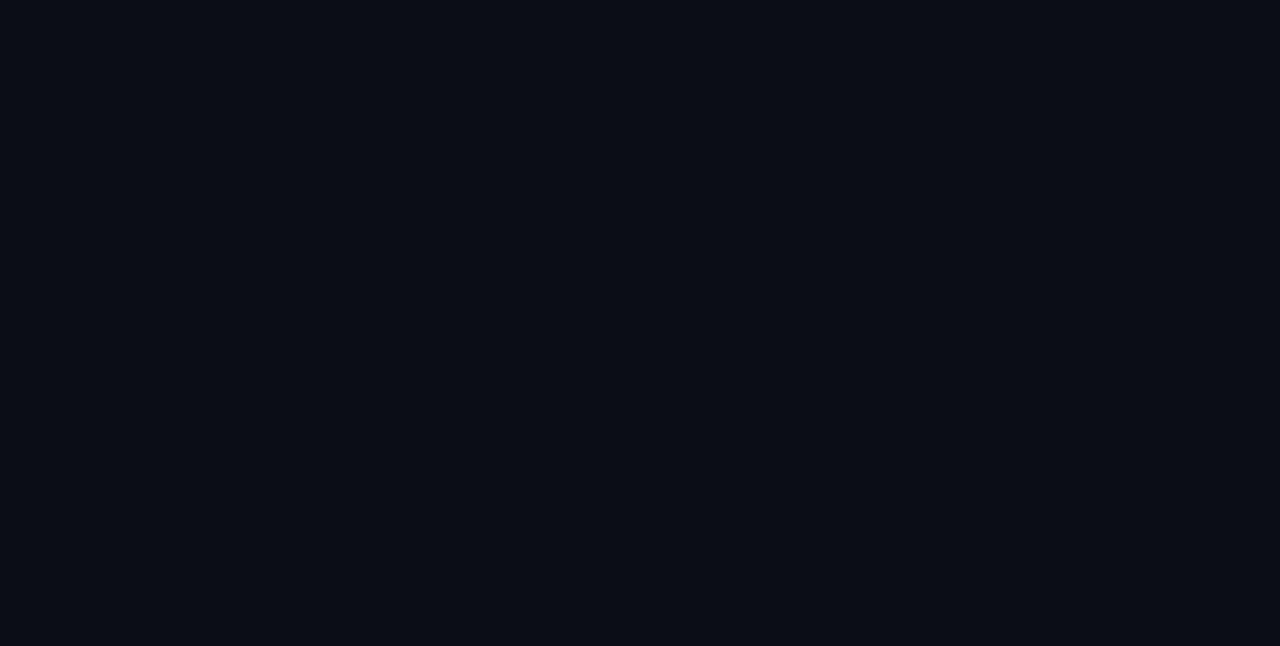
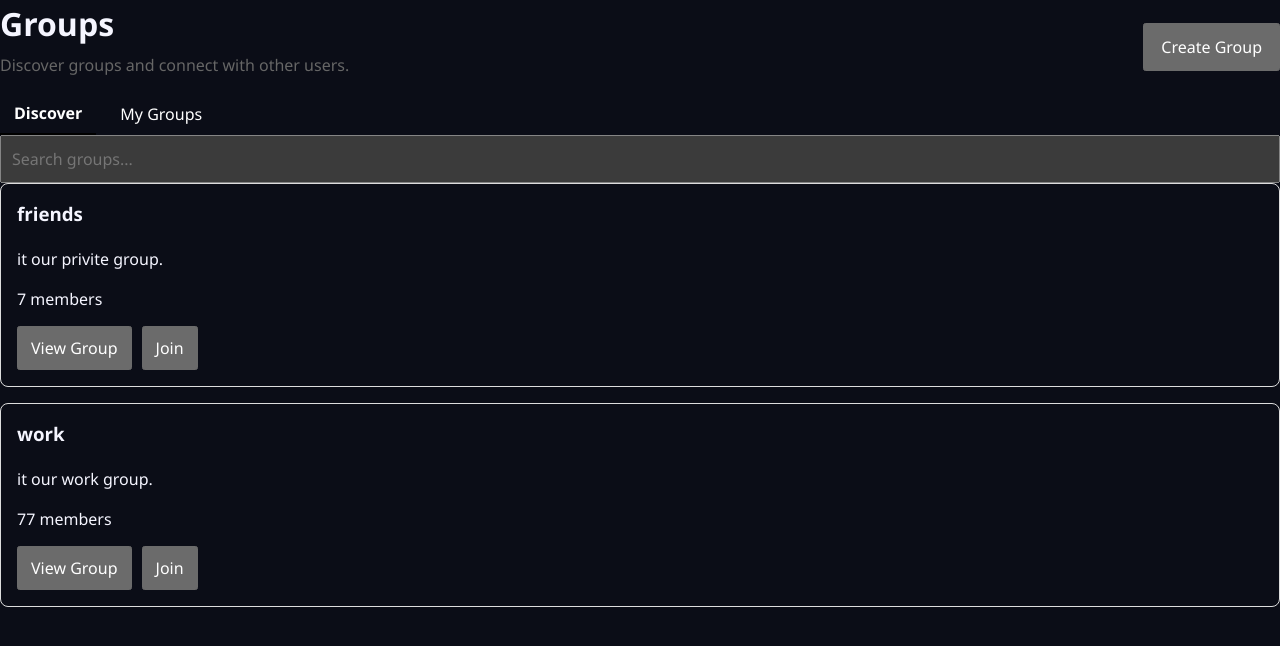
Before and after one commit to mohdalmadhon/social-network, a Vue app in the folder frontend/: page /groups in a window 1280 px wide. Before the commit this address had no page. Shown: the top 646 px of the page. Built offline with nearby package versions, Linux system fonts and the light colour scheme; a web font is replaced by a local one.

Commit message:
Add groups page components

```diff
--- /dev/null
+++ b/frontend/src/components/groups/CreateGroupModal.vue
@@ -0,0 +1,108 @@
+<script setup>
+import { ref } from 'vue'
+
+defineProps({
+    show: {
+        type: Boolean,
+        default: false
+    }
+})
+
+const emit = defineEmits(['close', 'create'])
+
+const title = ref('')
+const description = ref('')
+
+function submitGroup() {
+    if (!title.value.trim() || !description.value.trim()) {
+        console.log("Error: the title and description could not be empty!")
+        return
+    }
+
+    emit('create', {
+        title: title.value,
+        description: description.value
+    })
+
+    title.value = ''
+    description.value = ''
+}
+</script>
+
+<template>
+    <div v-if="show" class="modal-overlay" @click.self="emit('close')">
+        <div class="modal">
+            <h2>Create Group</h2>
+
+            <form @submit.prevent="submitGroup">
+                <label>
+                    Group Title
+                </label>
+
+                <input v-model="title" type="text" placeholder="Enter group title" />
+
+                <label>
+                    Description
+                </label>
+
+                <textarea v-model="description" placeholder="Enter group description"></textarea>
+
+                <div class="actions">
+                    <button type="button" @click="emit('close')">
+                        Cancel
+                    </button>
+
+                    <button type="submit">
+                        Create
+                    </button>
+                </div>
+            </form>
+        </div>
+    </div>
+</template>
+
+<style scoped>
+.modal-overlay {
+    position: fixed;
+    inset: 0;
+    background: rgba(0, 0, 0, 0.5);
+
+    display: flex;
+    justify-content: center;
+    align-items: center;
+}
+
+.modal {
+    width: 400px;
+    padding: 20px;
+    background: white;
+    border-radius: 10px;
+}
+
+form {
+    display: flex;
+    flex-direction: column;
+    gap: 10px;
+}
+
+input,
+textarea {
+    padding: 10px;
+}
+
+textarea {
+    min-height: 100px;
+    resize: vertical;
+}
+
+.actions {
+    display: flex;
+    justify-content: flex-end;
+    gap: 10px;
+}
+
+button {
+    padding: 8px 14px;
+    cursor: pointer;
+}
+</style>
--- /dev/null
+++ b/frontend/src/components/groups/GroupCard.vue
@@ -0,0 +1,59 @@
+<script setup>
+defineProps({
+    group: {
+        type: Object,
+        required: true
+    }
+})
+
+const emit = defineEmits(['join-group', 'view-group'])
+</script>
+
+<template>
+    <div class="group-card">
+        <h3>{{ group.title }}</h3>
+
+        <p>{{ group.description }}</p>
+
+        <span>
+            {{ group.memberCount }} members
+        </span>
+
+        <div class="actions">
+            <button @click="emit('view-group', group.id)">
+                View Group
+            </button>
+
+            <button v-if="!group.isMember && !group.requested" @click="emit('join-group', group.id)">
+                Join
+            </button>
+
+            <button v-else-if="group.requested" disabled>
+                Requested
+            </button>
+        </div>
+    </div>
+</template>
+
+<style scoped>
+.group-card {
+    padding: 16px;
+    border: 1px solid #ddd;
+    border-radius: 8px;
+}
+
+.group-card h3 {
+    margin-top: 0;
+}
+
+.actions {
+    margin-top: 15px;
+    display: flex;
+    gap: 10px;
+}
+
+button {
+    padding: 8px 12px;
+    cursor: pointer;
+}
+</style>
--- /dev/null
+++ b/frontend/src/components/groups/GroupSearch.vue
@@ -0,0 +1,23 @@
+<script setup>
+defineProps({
+    modelValue: {
+        type: String,
+        default: ''
+    }
+})
+
+const emit = defineEmits(['update:modelValue'])
+</script>
+
+<template>
+    <input type="text" placeholder="Search groups..." :value="modelValue"
+        @input="emit('update:modelValue', $event.target.value)" />
+</template>
+
+<style scoped>
+input {
+    width: 100%;
+    padding: 10px;
+    box-sizing: border-box;
+}
+</style>
--- /dev/null
+++ b/frontend/src/components/groups/GroupsHeader.vue
@@ -0,0 +1,38 @@
+<script setup>
+const emit = defineEmits(['create-group'])
+</script>
+
+<template>
+    <div class="groups-header">
+        <div>
+            <h1>Groups</h1>
+            <p>Discover groups and connect with other users.</p>
+        </div>
+
+        <button @click="emit('create-group')">
+            Create Group
+        </button>
+    </div>
+</template>
+
+<style scoped>
+.groups-header {
+    display: flex;
+    justify-content: space-between;
+    align-items: center;
+}
+
+.groups-header h1 {
+    margin: 0;
+}
+
+.groups-header p {
+    margin-top: 5px;
+    color: #666;
+}
+
+button {
+    padding: 10px 16px;
+    cursor: pointer;
+}
+</style>
--- /dev/null
+++ b/frontend/src/components/groups/GroupsList.vue
@@ -0,0 +1,32 @@
+<script setup>
+import GroupCard from './GroupCard.vue'
+
+defineProps({
+    groups: {
+        type: Array,
+        default: () => []
+    }
+})
+
+const emit = defineEmits(['join-group', 'view-group'])
+</script>
+
+<template>
+    <div>
+        <div v-if="groups.length" class="groups-list">
+            <GroupCard v-for="group in groups" :key="group.id" :group="group" @join-group="emit('join-group', $event)"
+                @view-group="emit('view-group', $event)" />
+        </div>
+
+        <p v-else>
+            No groups found.
+        </p>
+    </div>
+</template>
+
+<style scoped>
+.groups-list {
+    display: grid;
+    gap: 16px;
+}
+</style>
--- /dev/null
+++ b/frontend/src/components/groups/GroupsTabs.vue
@@ -0,0 +1,41 @@
+<script setup>
+defineProps({
+    activeTab: {
+        type: String,
+        required: true
+    }
+})
+
+const emit = defineEmits(['change-tab'])
+</script>
+
+<template>
+    <div class="groups-tabs">
+        <button :class="{ active: activeTab === 'discover' }" @click="emit('change-tab', 'discover')">
+            Discover
+        </button>
+
+        <button :class="{ active: activeTab === 'my-groups' }" @click="emit('change-tab', 'my-groups')">
+            My Groups
+        </button>
+    </div>
+</template>
+
+<style scoped>
+.groups-tabs {
+    display: flex;
+    gap: 10px;
+}
+
+button {
+    padding: 8px 14px;
+    border: none;
+    background: transparent;
+    cursor: pointer;
+}
+
+button.active {
+    font-weight: bold;
+    border-bottom: 2px solid black;
+}
+</style>
--- a/frontend/src/pages/GroupsPage.vue
+++ b/frontend/src/pages/GroupsPage.vue
@@ -1,14 +1,83 @@
 <script setup>
-import AuthenticatedLayout from '@/components/layout/AuthenticatedLayout.vue'
-import PageIntroduction from '@/components/layout/PageIntroduction.vue'
+import { ref } from 'vue'
+import GroupsHeader from '@/components/groups/GroupsHeader.vue'
+import GroupsTabs from '@/components/groups/GroupsTabs.vue'
+import GroupSearch from '@/components/groups/GroupSearch.vue'
+import GroupsList from '@/components/groups/GroupsList.vue'
+import CreateGroupModal from '@/components/groups/CreateGroupModal.vue'
+
+const activeTab = ref('discover')
+const searchInputValue = ref('')
+const modalStatus = ref(false)
+
+function createGroupModal() {
+  console.log("create group clicked!")
+
+  modalStatus.value = true
+}
+
+function tabChanged(tab) {
+  console.log(tab, "tab changed!")
+
+  activeTab.value = tab
+}
+
+function userSearchInput(input) {
+  console.log(input)
+}
+
+function joinGroup(id) {
+  console.log("user wants join group that has ID:", id)
+}
+
+function viewGroup(id) {
+  console.log("user wants view group that has ID:", id)
+}
+
+function closeModal() {
+  console.log("modal closed")
+
+  modalStatus.value = false
+}
+
+function createGroup(data) {
+  console.log("Group created")
+  console.log("the title is:", data.title)
+  console.log("the description is:", data.description)
+}
+
+const Groupsdata = [
+  {
+    id: 1,
+    title: "friends",
+    description: "it our privite group.",
+    memberCount: 7,
+    isMember: false,
+    isRequested: false,
+  },
+  {
+    id: 2,
+    title: "work",
+    description: "it our work group.",
+    memberCount: 77,
+    isMember: false,
+    requested: false,
+  }
+]
 </script>
 
 <template>
-  <AuthenticatedLayout active-page="groups">
-    <PageIntroduction
-      label="Orbit page"
-      title="Groups"
-      description="The Groups screen is ready for groups, invitations, requests, and events."
-    />
-  </AuthenticatedLayout>
+  <main class="groups-page">
+    <GroupsHeader @create-group="createGroupModal" />
+
+    <GroupsTabs @change-tab="tabChanged" :active-tab="activeTab" />
+
+    <GroupSearch @update:model-value="userSearchInput" :model-value="searchInputValue" />
+
+    <GroupsList @join-group="joinGroup" @view-group="viewGroup" :groups="Groupsdata" />
+
+    <CreateGroupModal @close="closeModal" @create="createGroup" :show="modalStatus" />
+  </main>
 </template>
+
+<style scoped></style>
--- a/frontend/src/router/index.js
+++ b/frontend/src/router/index.js
@@ -3,6 +3,7 @@
 import LoginPage from '@/pages/LoginPage.vue'
 import ProfilePage from '@/pages/ProfilePage.vue'
 import EditProfile from '@/pages/EditProfile.vue'
+import GroupsPage from '@/pages/GroupsPage.vue'
 
 const routes = [
     {
@@ -22,6 +23,13 @@
         meta: {
             requiresAuth: true
         }
+    },
+    {
+        path: '/groups',
+        component: GroupsPage,
+        meta: {
+            requiresAuth: true
+        }
     }
 ]
 
```
